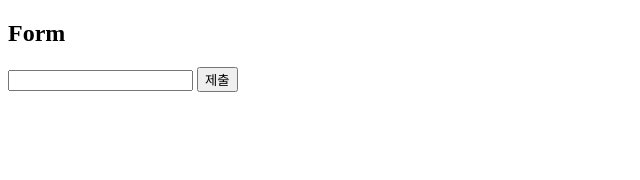
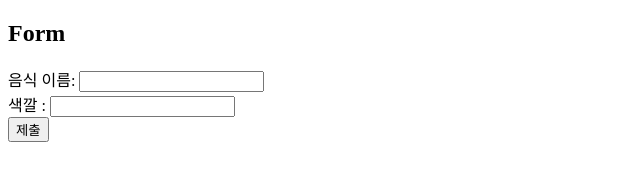
Before and after one commit to minjuice1/zero-base-courses, a plain HTML site: page html/formElements/form.html in a window 1280 px wide. Shown: the whole page, without its empty margins (0-640 px from the left). Drawn offline with Linux system fonts and the light colour scheme.

Commit message:
form : label, input

```diff
--- a/html/formElements/form.html
+++ b/html/formElements/form.html
@@ -9,9 +9,20 @@
 	<body>
 		<h2>Form</h2>
 		<!-- action을 통해 해당 데이터를 전송한다. -->
-		<!-- metho : 양식을 제출할 때 사용할 http 메서드 (post, get)-->
+		<!-- method : 양식을 제출할 때 사용할 http 메서드 (post, get)-->
 		<form action="" method="GET">
-			<input type="text" name="test" />
+			<div>
+				<label for="foodname">음식 이름: </label>
+				<input type="text" name="food" id="foodname" />
+			</div>
+
+			<div>
+				<!-- input을 label의 자식요소로 사용한다면 for, id 안적어도 됨 -->
+				<label for="color"
+					>색깔 :
+					<input type="text" name="color" id="color" />
+				</label>
+			</div>
 			<button type="submit">제출</button>
 		</form>
 	</body>
```
